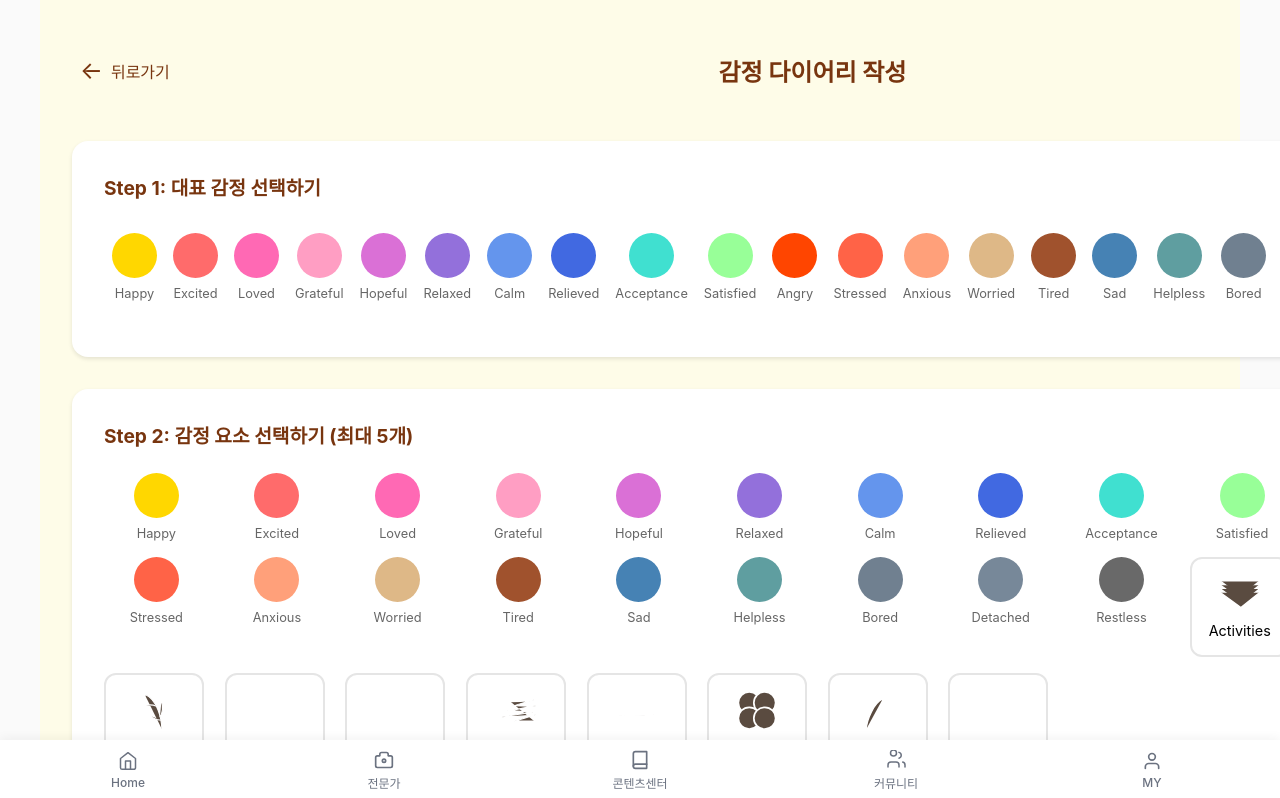
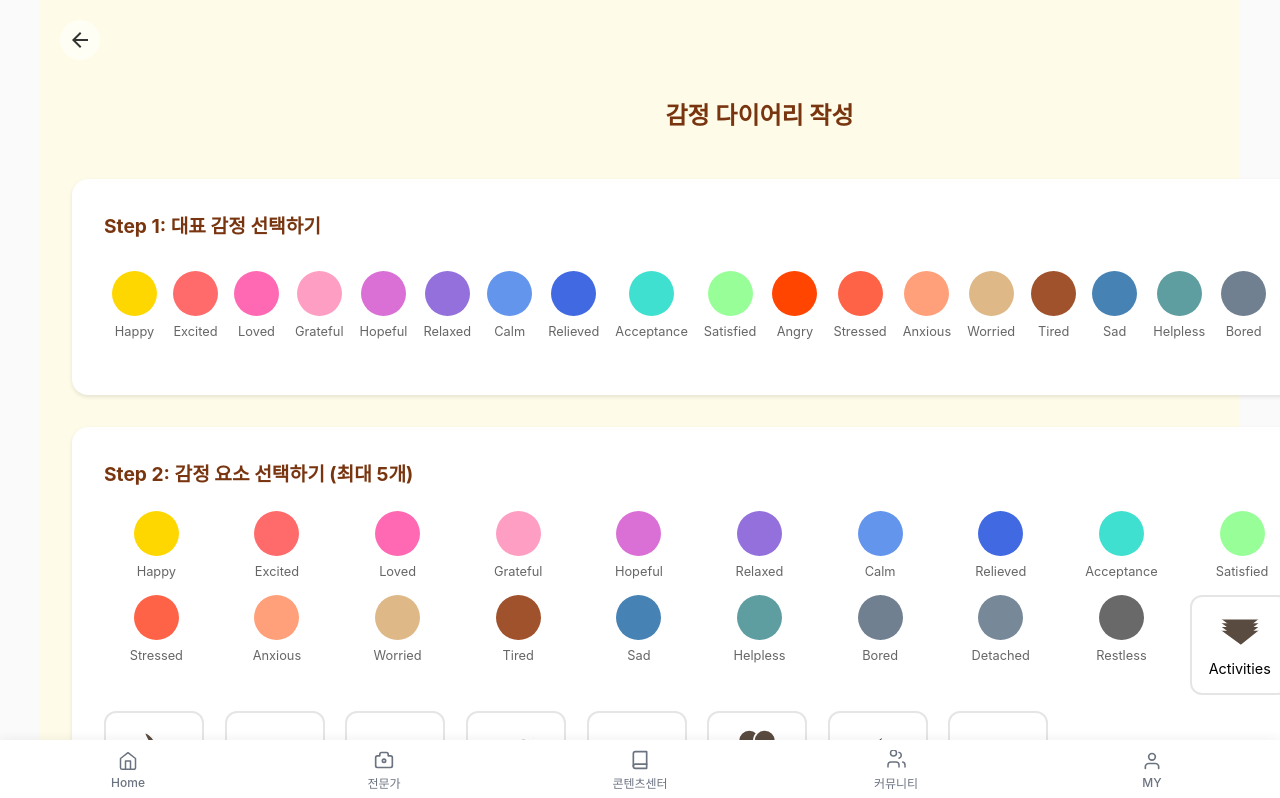
Before and after one commit to gitit-emkoo/reconnect, a React (Vite) app: page /emotion-diary in a window 1280 px wide. Shown: the top 798 px of the page. Built offline with nearby package versions, Linux system fonts and the light colour scheme; sample sign-in values are in the browser's storage.

Commit message:
fix: 네비게이션 바 아이콘 크기 조정 및 로그아웃 시 인증 데이터 삭제 처리

```diff
--- a/src/components/common/BackButton.tsx
+++ b/src/components/common/BackButton.tsx
@@ -6,7 +6,7 @@ const Button = styled.button`
   width: 40px;
   height: 40px;
   border-radius: 50%;
-  background: #F5F5F5;
+  background: rgba(255, 255, 255, 0.5);
   border: none;
   display: flex;
   align-items: center;
@@ -19,11 +19,11 @@ const Button = styled.button`
   z-index: 10;
 
   &:hover {
-    background: #EBEBEB;
+    background: rgba(255, 255, 255, 0.7);
   }
 
   &:active {
-    background: #E0E0E0;
+    background: rgba(255, 255, 255, 0.9);
   }
 
   svg {
--- a/src/pages/EmotionDiary.tsx
+++ b/src/pages/EmotionDiary.tsx
@@ -2,6 +2,7 @@ import React, { useState, useMemo } from "react";
 import styled from "styled-components";
 import { useNavigate } from "react-router-dom";
 import NavigationBar from "../components/NavigationBar";
+import BackButton from "../components/common/BackButton";
 
 // SVG 아이콘 임포트
 import TriggerActivitiesIcon from "../assets/Trigger_Activities.svg?react";
@@ -49,6 +50,7 @@ const Container = styled.div`
   margin: 0 auto;
   position: relative;
   padding-bottom: 80px;
+  padding-top: 80px; /* 뒤로가기 버튼을 위한 여백 추가 */
 
   @media (min-width: 1024px) {
     display: grid;
@@ -338,28 +340,12 @@ const TopBar = styled.div`
   margin-bottom: 2rem;
 `;
 
-const BackButton = styled.button`
-  background: none;
-  border: none;
-  padding: 0.5rem;
-  cursor: pointer;
-  color: #78350f;
-  font-size: 1.5rem;
-  display: flex;
-  align-items: center;
-  gap: 0.5rem;
-
-  &:hover {
-    opacity: 0.8;
-  }
-`;
-
 const PageTitle = styled.h1`
   color: #78350f;
   font-size: 1.5rem;
   margin: 0;
-  flex-grow: 1;
   text-align: center;
+  width: 100%;
 `;
 
 // 감정 데이터 정의
@@ -576,9 +562,7 @@ const EmotionDiary: React.FC = () => {
       <Container>
         <MainContent>
           <TopBar>
-            <BackButton onClick={handleBack}>
-              ←<span style={{ fontSize: '1rem' }}>뒤로가기</span>
-            </BackButton>
+            <BackButton onClick={handleBack} />
             <PageTitle>감정 다이어리 작성</PageTitle>
           </TopBar>
 
--- a/src/pages/Login.tsx
+++ b/src/pages/Login.tsx
@@ -233,7 +233,10 @@ const LoginPage: React.FC = () => {
       }
 
       const result = await response.json();
-      localStorage.setItem('token', result.token);
+      localStorage.setItem('accessToken', result.accessToken);
+      if (result.userNickname) {
+        localStorage.setItem('userNickname', result.userNickname);
+      }
       console.log("로그인 성공:", result);
       navigate('/dashboard');
     } catch (error: any) {
--- a/src/pages/MyPage.tsx
+++ b/src/pages/MyPage.tsx
@@ -62,7 +62,10 @@ const MyPage: React.FC = () => {
   const subscriptionStatus = "프리미엄 (만료일: 2025.12.31)";
 
   const handleLogout = () => {
+    // 모든 인증 관련 데이터 삭제
+    localStorage.removeItem('accessToken');
     localStorage.removeItem('token');
+    localStorage.removeItem('userNickname');
     navigate('/login');
   };
 
```
